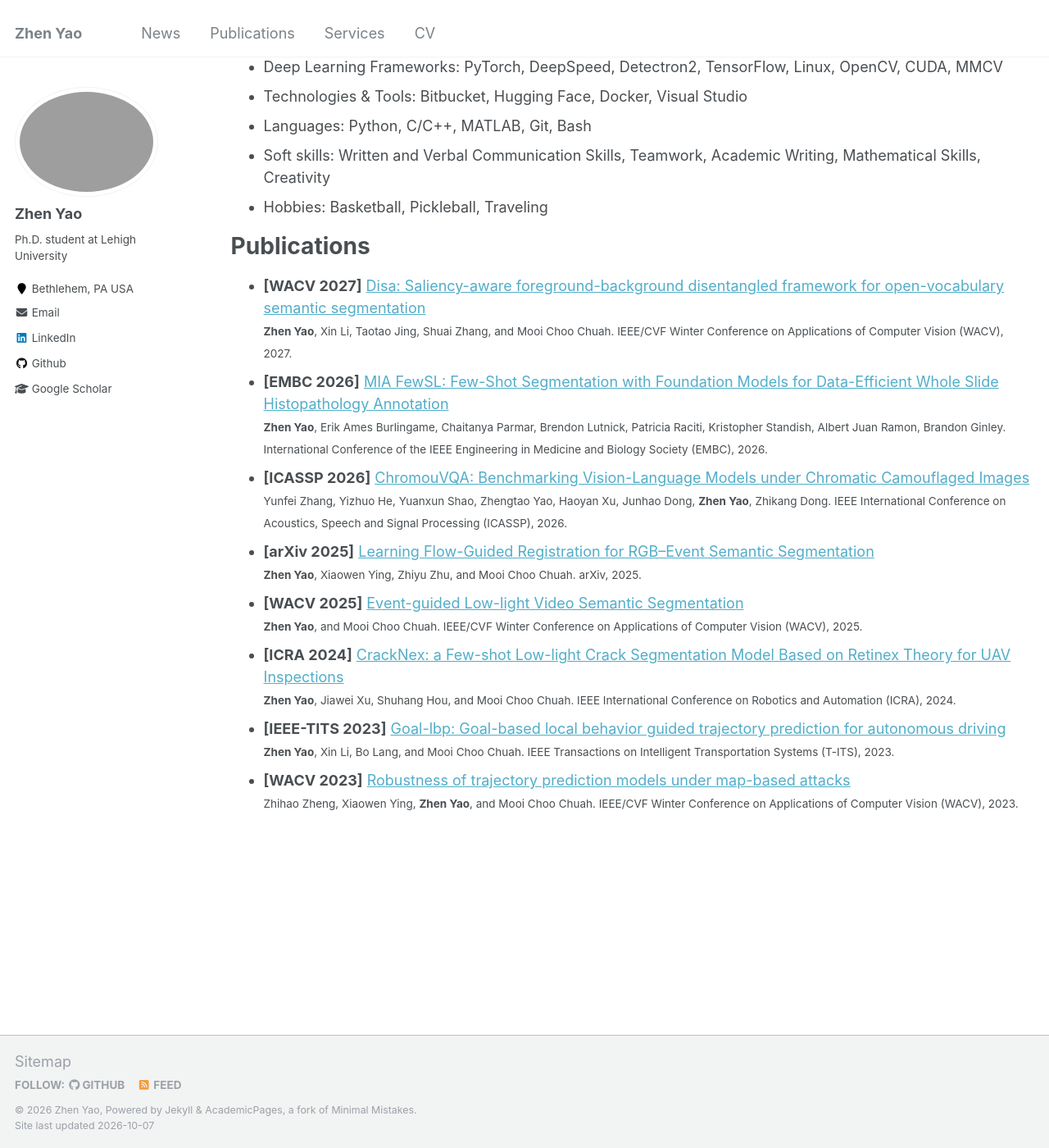
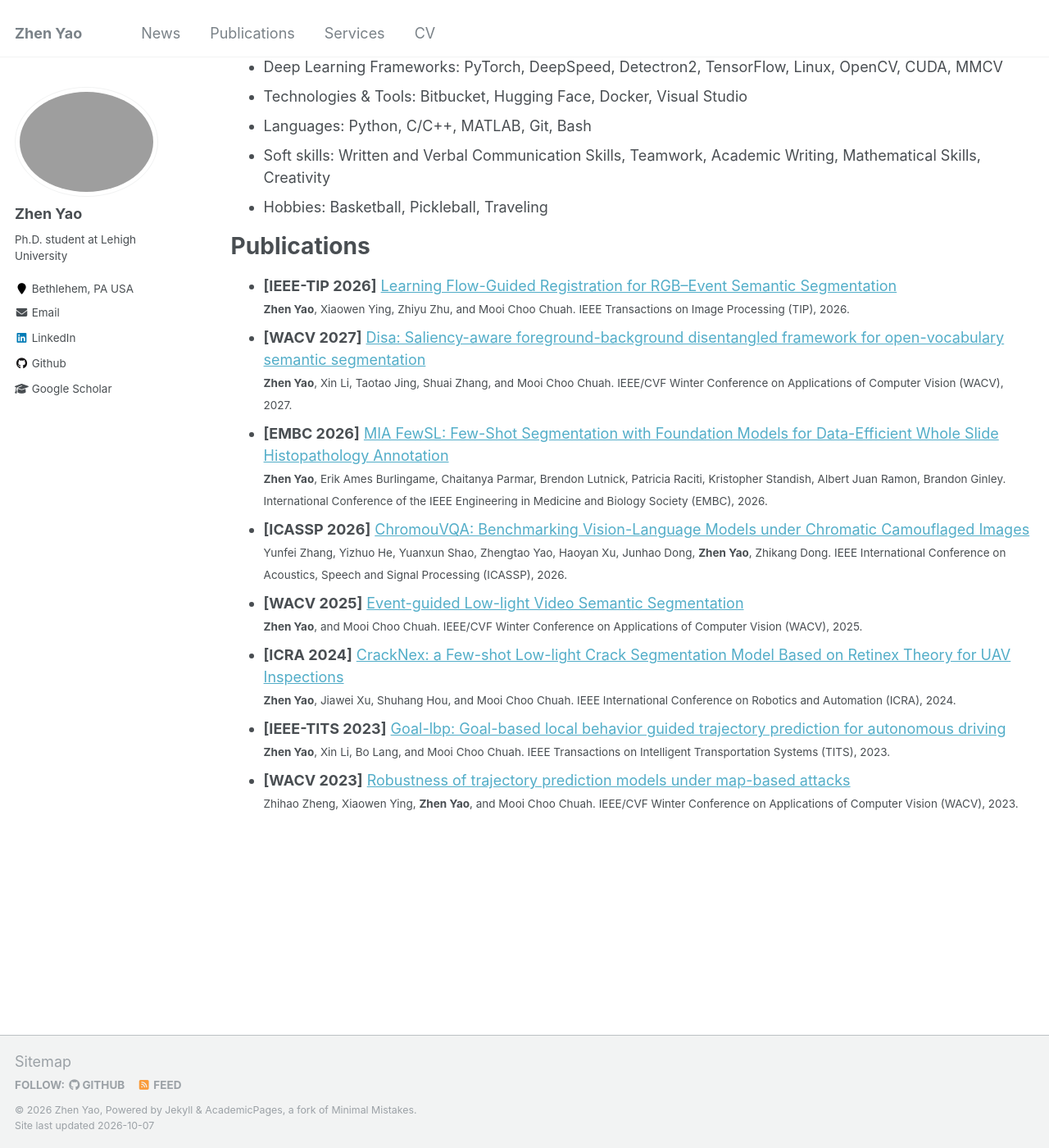
Before and after one commit to zyaocoder/zyaocoder.github.io, a Jekyll site: the page built from _pages/cv.md, in a window 1280 px wide and 1400 px high, scrolled down 1145 px. Shown: the whole window at 82% size. Built offline with Jekyll 4.4.1, drawn with Linux system fonts in a browser that asks for light colours.

Commit message:
Update cv.md

```diff
--- a/_pages/cv.md
+++ b/_pages/cv.md
@@ -53,19 +53,19 @@ Skills
 
 Publications
 ======
+* **[IEEE-TIP 2026]** [Learning Flow-Guided Registration for RGB–Event Semantic Segmentation](https://www.arxiv.org/abs/2505.01548) <br>
+<small>**Zhen Yao**, Xiaowen Ying, Zhiyu Zhu, and Mooi Choo Chuah. IEEE Transactions on Image Processing (TIP), 2026.</small>
 * **[WACV 2027]** [Disa: Saliency-aware foreground-background disentangled framework for open-vocabulary semantic segmentation]() <br>
 <small>**Zhen Yao**, Xin Li, Taotao Jing, Shuai Zhang, and Mooi Choo Chuah. IEEE/CVF Winter Conference on Applications of Computer Vision (WACV), 2027.</small>
 * **[EMBC 2026]** [MIA FewSL: Few-Shot Segmentation with Foundation Models for Data-Efficient Whole Slide Histopathology Annotation]() <br>
 <small>**Zhen Yao**, Erik Ames Burlingame, Chaitanya Parmar, Brendon Lutnick, Patricia Raciti, Kristopher Standish, Albert Juan Ramon, Brandon Ginley. International Conference of the IEEE Engineering in Medicine and Biology Society (EMBC), 2026.</small>
 * **[ICASSP 2026]** [ChromouVQA: Benchmarking Vision-Language Models under Chromatic Camouflaged Images](https://www.arxiv.org/abs/2512.05137) <br>
 <small>Yunfei Zhang, Yizhuo He, Yuanxun Shao, Zhengtao Yao, Haoyan Xu, Junhao Dong, **Zhen Yao**, Zhikang Dong. IEEE International Conference on Acoustics, Speech and Signal Processing (ICASSP), 2026.</small>
-* **[arXiv 2025]** [Learning Flow-Guided Registration for RGB–Event Semantic Segmentation](https://www.arxiv.org/abs/2505.01548) <br>
-<small>**Zhen Yao**, Xiaowen Ying, Zhiyu Zhu, and Mooi Choo Chuah. arXiv, 2025.</small>
 * **[WACV 2025]** [Event-guided Low-light Video Semantic Segmentation](https://openaccess.thecvf.com/content/WACV2025/html/Yao_Event-Guided_Low-Light_Video_Semantic_Segmentation_WACV_2025_paper.html) <br>
 <small>**Zhen Yao**, and Mooi Choo Chuah. IEEE/CVF Winter Conference on Applications of Computer Vision (WACV), 2025.</small>
 * **[ICRA 2024]** [CrackNex: a Few-shot Low-light Crack Segmentation Model Based on Retinex Theory for UAV Inspections](https://ieeexplore.ieee.org/document/10611660) <br>
 <small>**Zhen Yao**, Jiawei Xu, Shuhang Hou, and Mooi Choo Chuah. IEEE International Conference on Robotics and Automation (ICRA), 2024.</small>
 * **[IEEE-TITS 2023]** [Goal-lbp: Goal-based local behavior guided trajectory prediction for autonomous driving](https://ieeexplore.ieee.org/abstract/document/10367760) <br>
-<small>**Zhen Yao**, Xin Li, Bo Lang, and Mooi Choo Chuah. IEEE Transactions on Intelligent Transportation Systems (T-ITS), 2023.</small>
+<small>**Zhen Yao**, Xin Li, Bo Lang, and Mooi Choo Chuah. IEEE Transactions on Intelligent Transportation Systems (TITS), 2023.</small>
 * **[WACV 2023]** [Robustness of trajectory prediction models under map-based attacks](https://openaccess.thecvf.com/content/WACV2023/html/Zheng_Robustness_of_Trajectory_Prediction_Models_Under_Map-Based_Attacks_WACV_2023_paper.html) <br>
 <small>Zhihao Zheng, Xiaowen Ying, **Zhen Yao**, and Mooi Choo Chuah. IEEE/CVF Winter Conference on Applications of Computer Vision (WACV), 2023.</small>
```
